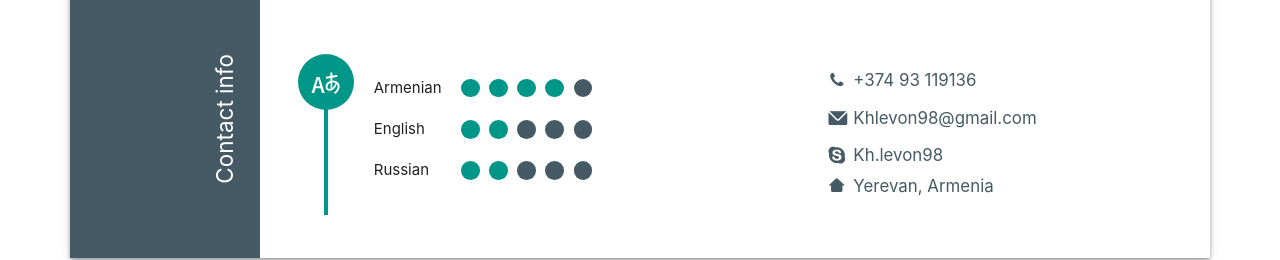
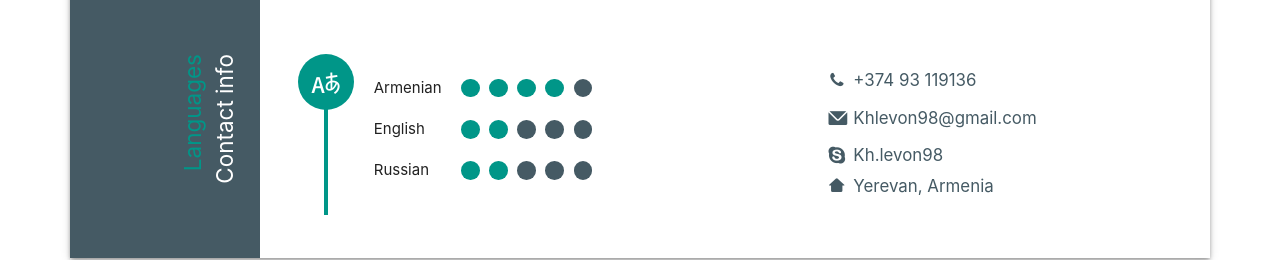
Before and after one commit to khlevon/khlevon.github.io, a website built with webpack: page src/index.html in a window 1280 px wide. Shown: the part 1561-1821 px from the top of the page. Built offline with nearby package versions, Linux system fonts and the light colour scheme.

Commit message:
added languages heading

```diff
--- a/src/index.html
+++ b/src/index.html
@@ -659,6 +659,11 @@
       <div class="row">
         <div class="col col-2 blue-grey darken-2 py-3">
           <div class="row justify-content-end px-4">
+            <div class="p-0">
+              <h2 class="teal-text vertical-text font-24 text-right m-0">
+                Languages
+              </h2>
+            </div>
             <div class="p-0 ml-2">
               <h2 class="white-text vertical-text font-24 text-right m-0">
                 Contact info
```
